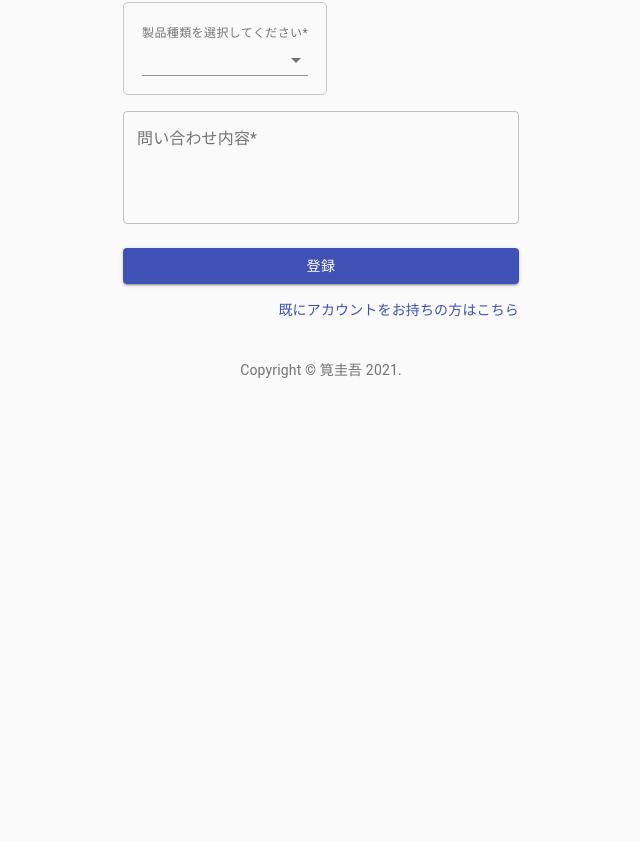
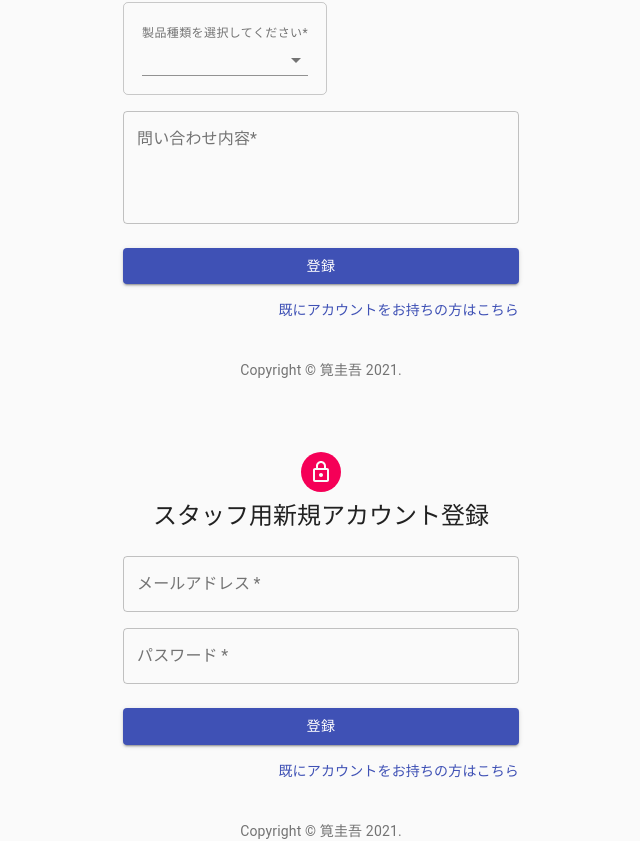
Before and after one commit to kenji-kk/contact-system-react-ts-firebase, a React (Create React App) app: page / in a window 1280 px wide. Shown: the part 462-1303 px from the top of the page, without its empty margins (319-959 px from the left). Before the commit the page ends 842 px from the top, so only its background shows below. Built offline with nearby package versions, Linux system fonts and the light colour scheme.

Commit message:
スタッフアカウント登録機能実装

```diff
--- a/src/App.tsx
+++ b/src/App.tsx
@@ -1,10 +1,12 @@
 import './App.css';
 import { NewGuestPage } from './components/pages/NewGuestPage';
+import { NewStaffPage } from './components/pages/NewStaffPage';
 
 function App() {
   return (
     <>
       <NewGuestPage />
+      <NewStaffPage />
     </>
   );
 }
--- a/src/components/pages/NewStaffPage.tsx
+++ b/src/components/pages/NewStaffPage.tsx
@@ -1,3 +1,4 @@
+import React, { useState } from "react";
 import Avatar from '@material-ui/core/Avatar';
 import Button from '@material-ui/core/Button';
 import CssBaseline from '@material-ui/core/CssBaseline';
@@ -9,6 +10,9 @@ import LockOutlinedIcon from '@material-ui/icons/LockOutlined';
 import Typography from '@material-ui/core/Typography';
 import { makeStyles } from '@material-ui/core/styles';
 import Container from '@material-ui/core/Container';
+
+import { auth, db } from "../../firebase";
+import firebase from "firebase/app";
 
 
 function Copyright() {
@@ -47,6 +51,20 @@ const useStyles = makeStyles((theme) => ({
 export function NewStaffPage() {
   const classes = useStyles();
 
+  const [email, setEmail] = useState("");
+  const [password,setPassword] = useState("");
+
+  const signUpEmail = async () => {
+    const authUser = await auth.createUserWithEmailAndPassword(email, password);
+    await db.collection("Users").add({
+      uid:authUser.user?.uid,
+      email: email,
+      password:password,
+      staff:true,
+      timestamp: firebase.firestore.FieldValue.serverTimestamp(),
+    });
+  };
+
   return (
       <Container component="main" maxWidth="xs">
         <CssBaseline />
@@ -59,18 +77,23 @@ export function NewStaffPage() {
           </Typography>
           <form className={classes.form} noValidate>
             <Grid container spacing={2}>
-              <Grid item xs={12}>
+            <Grid item xs={12}>
                 <TextField
                   variant="outlined"
                   required
                   fullWidth
-                  id="email"
+                  id="staffEmail"
                   label="メールアドレス"
                   name="email"
                   autoComplete="email"
                   inputProps={{
                     maxLength: 200,
                   }}
+                  value={email}
+                  onChange={(e: React.ChangeEvent<HTMLInputElement>) => {
+                    setEmail(e.target.value);
+                  }
+                  }
                 />
               </Grid>
               <Grid item xs={12}>
@@ -81,11 +104,16 @@ export function NewStaffPage() {
                   name="password"
                   label="パスワード"
                   type="password"
-                  id="password"
+                  id="staffPassword"
                   autoComplete="current-password"
                   inputProps={{
                     maxLength: 30,
                   }}
+                  value={password}
+                  onChange={(e: React.ChangeEvent<HTMLInputElement>) => {
+                    setPassword(e.target.value);
+                  }
+                  }
                 />
               </Grid>
             </Grid>
@@ -95,6 +123,15 @@ export function NewStaffPage() {
               variant="contained"
               color="primary"
               className={classes.submit}
+              onClick={
+                async () =>{
+                  try {
+                    await signUpEmail();
+                  } catch (err) {
+                    alert(err.message);
+                  }
+                }
+              }
             >
               登録
             </Button>
```
